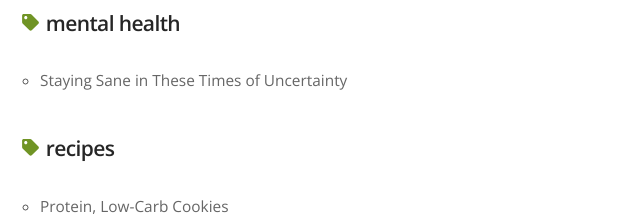
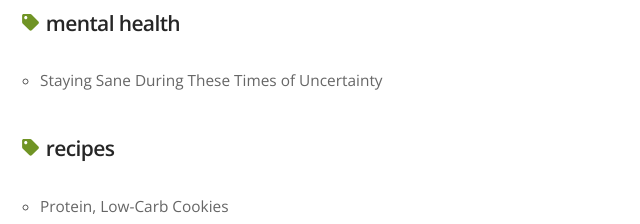
Before and after one commit to majagrubic/maggiesfitness, a Gatsby site: page /category in a window 1280 px wide. Shown: the part 162-386 px from the top of the page, 0-640 px from the left. Built offline with nearby package versions, Linux system fonts and the light colour scheme; Gatsby itself is replaced by a stand-in of ours; some packages are replaced by stand-ins of ours.

Commit message:
Fix title

```diff
--- a/content/posts/2020-03-24--staying-sane-in-these-times/index.md
+++ b/content/posts/2020-03-24--staying-sane-in-these-times/index.md
@@ -1,5 +1,5 @@
 ---
-title: Staying Sane in These Times of Uncertainty
+title: Staying Sane During These Times of Uncertainty
 category: "mental health"
 cover: anxiety.jpeg
 author: maggie
```
